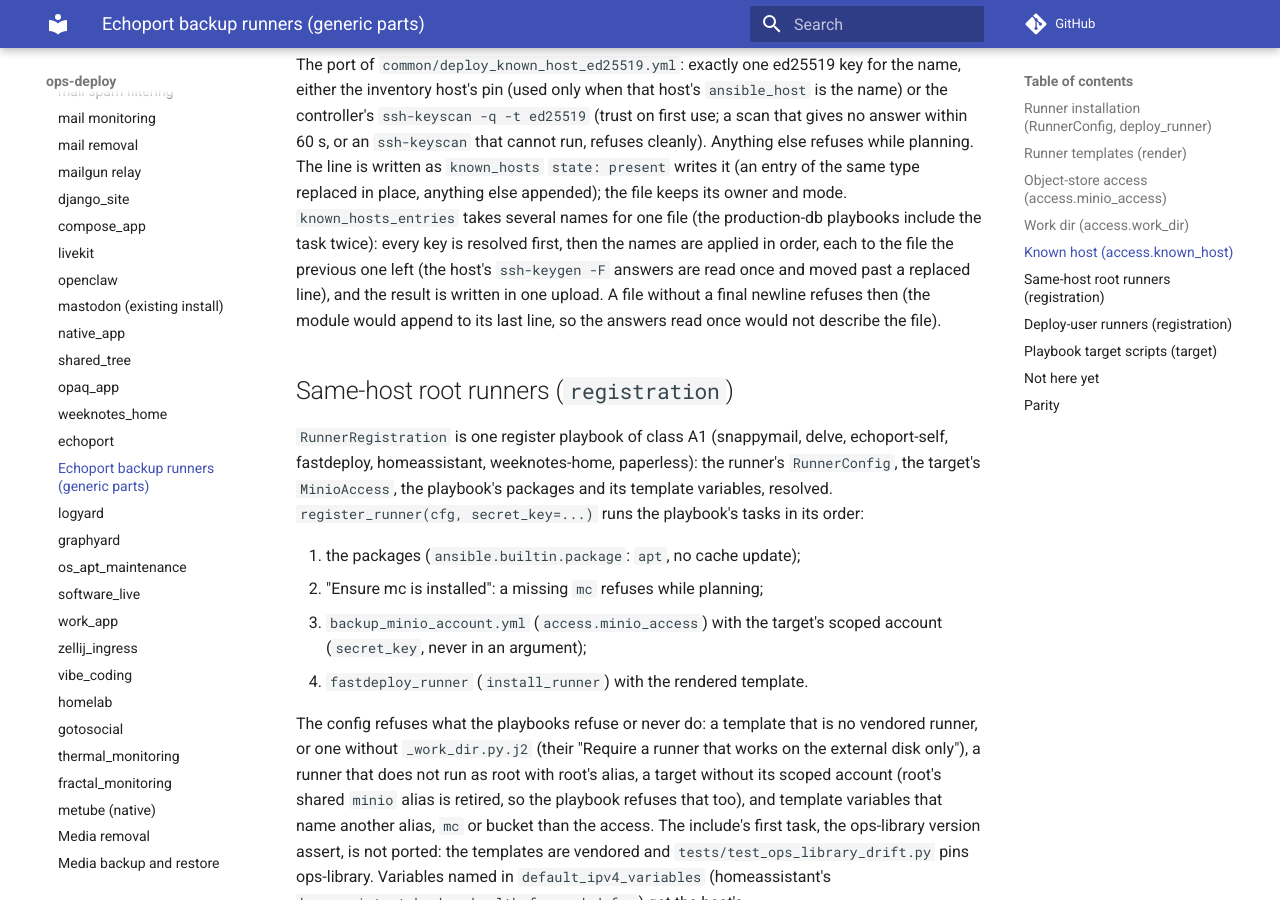
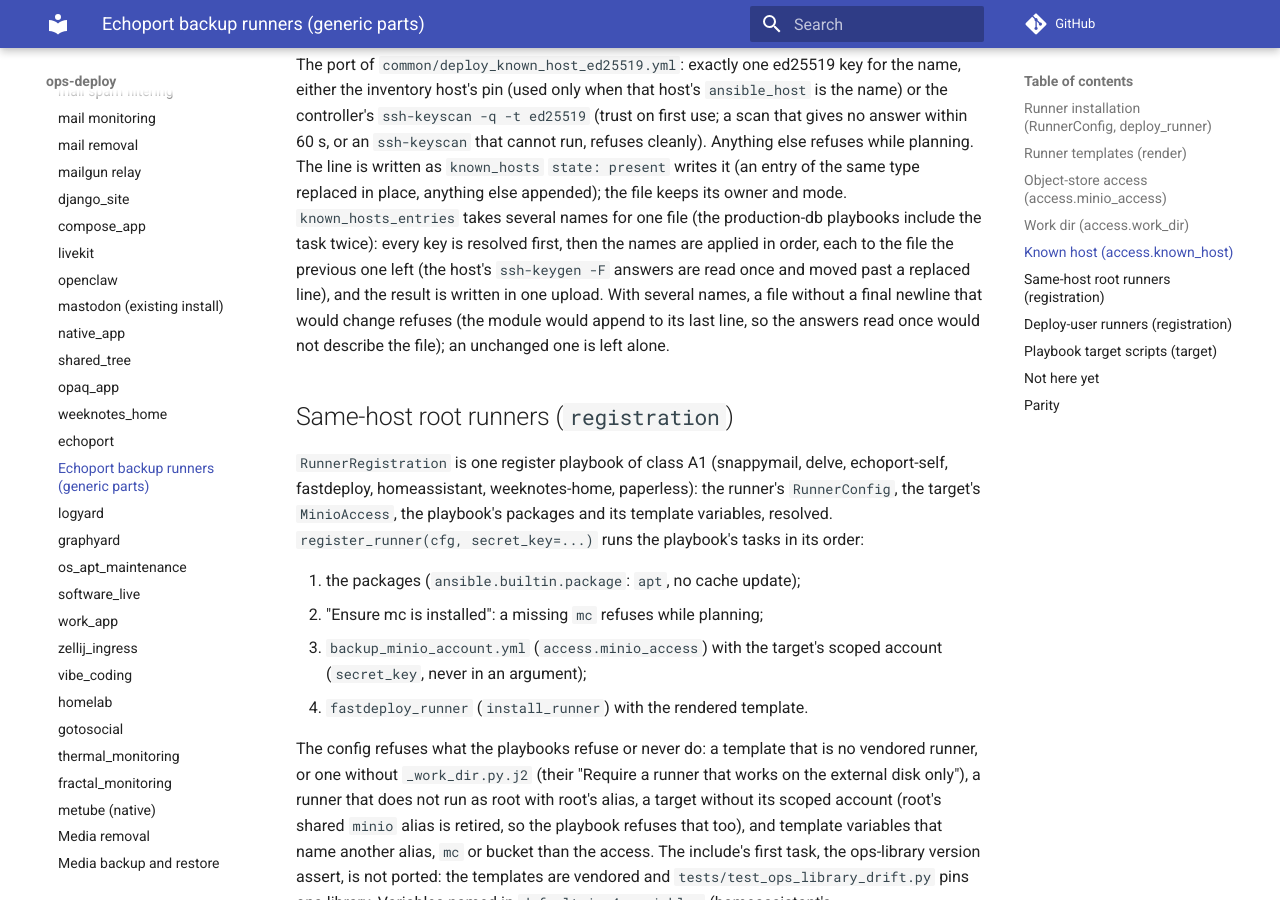
Before and after one commit to ephes/ops-deploy, an MkDocs documentation site: the page built from docs/services/echoport_runner.md, in a window 1280 px wide and 900 px high, scrolled down 2934 px. Built offline with MkDocs 1.6.1 and Material for MkDocs 9.7.7, drawn with Linux system fonts in a browser that asks for light colours; comment, search, counter and statistics services are not loaded.

Commit message:
docs: rewrap the deploy-user runner changelog entry; say when a file without a final newline refuses

```diff
--- a/docs/services/echoport_runner.md
+++ b/docs/services/echoport_runner.md
@@ -114,9 +114,10 @@ keeps its owner and mode. `known_hosts_entries` takes several names for one
 file (the production-db playbooks include the task twice): every key is
 resolved first, then the names are applied in order, each to the file the
 previous one left (the host's `ssh-keygen -F` answers are read once and moved
-past a replaced line), and the result is written in one upload. A file
-without a final newline refuses then (the module would append to its last
-line, so the answers read once would not describe the file).
+past a replaced line), and the result is written in one upload. With
+several names, a file without a final newline that would change refuses (the
+module would append to its last line, so the answers read once would not
+describe the file); an unchanged one is left alone.
 
 ## Same-host root runners (`registration`)
 
```
Also changed, not shown: docs/changelog.md (+3 -2 lines).
